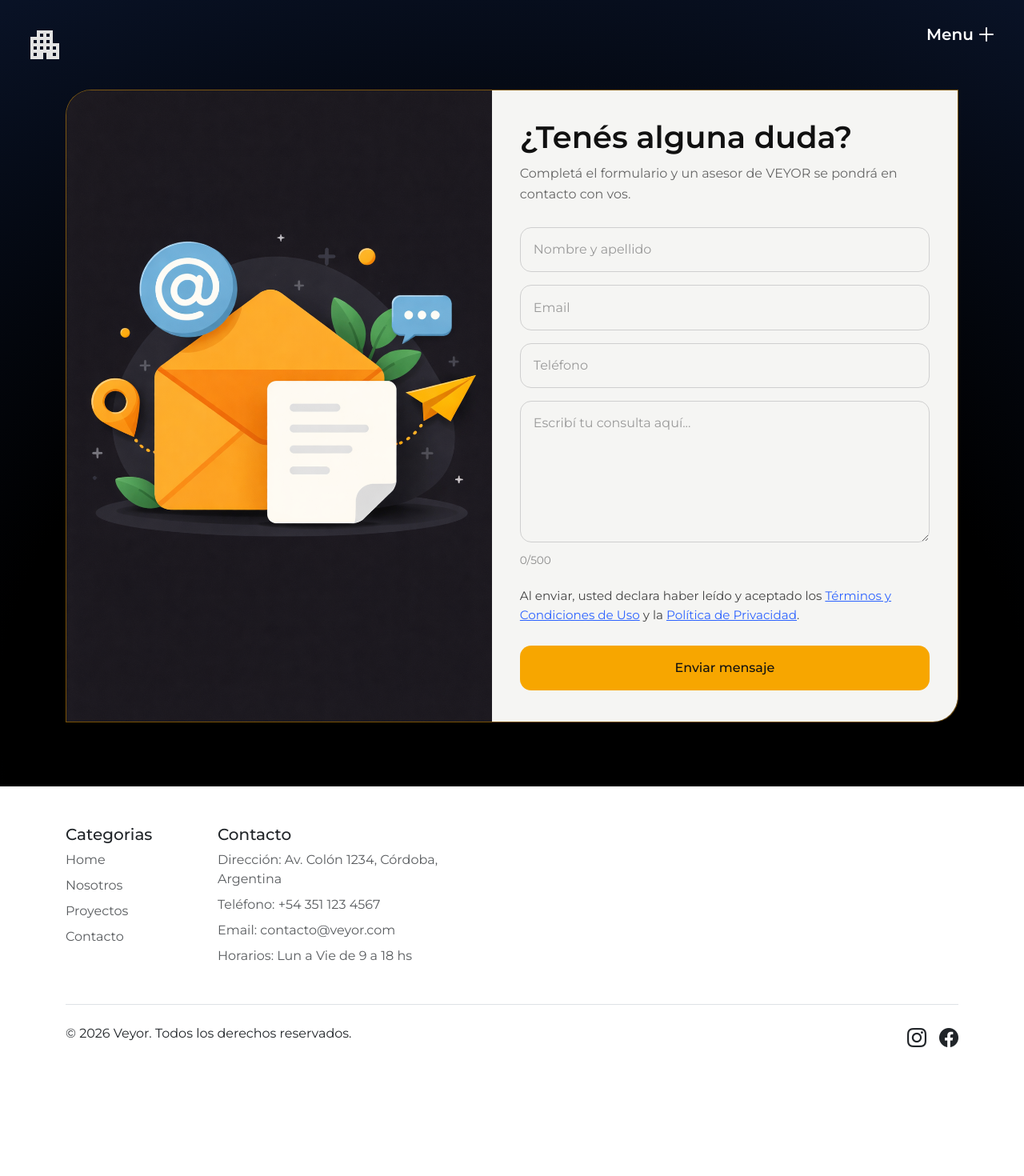
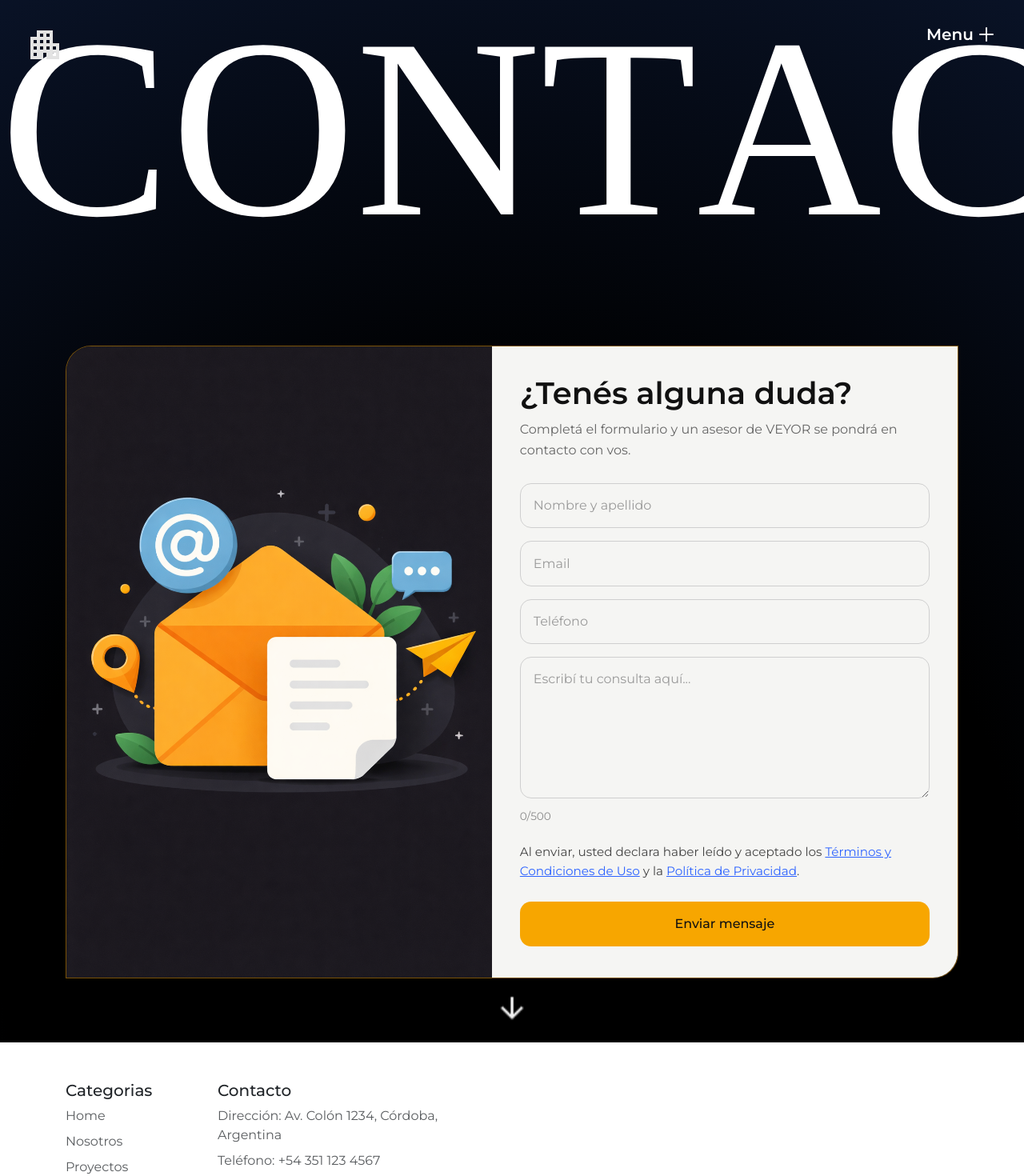
Before and after one commit to pablovenica7/Web-Real-Estate, a React (Vite) app: page /contacto in a window 1280 px wide. Shown: the top 1470 px of the page at 80% size. Before the commit the page ends 1428 px from the top, so only its background shows below. Built offline with nearby package versions, Linux system fonts and the light colour scheme; a web font is replaced by a local one.

Commit message:
Update Contacto.jsx

```diff
--- a/src/pages/Contacto.jsx
+++ b/src/pages/Contacto.jsx
@@ -1,6 +1,7 @@
 import { useState } from 'react'
 import { Link } from 'react-router-dom'
 import StaggeredMenu from '../components/StaggeredMenu'
+import TextPressure from '../components/TextPressure'
 
 const menuItems = [
   { label: 'Home', link: '/', icon: '/icono-home.svg' },
@@ -37,7 +38,28 @@ function Contacto() {
         />
       </div>
 
-      <section className="contacto-section">
+      <section className="contacto-hero">
+        <div className="contacto-hero-text">
+          <TextPressure
+            text="CONTACTO"
+            flex
+            alpha={false}
+            stroke={false}
+            width
+            weight
+            italic
+            textColor="#ffffff"
+            strokeColor="#ff7a00"
+            minFontSize={36}
+          />
+        </div>
+
+        <a href="#contacto-card-section" className="scroll-down-nosotros">
+          <img src="/icono-flecha.png" alt="Bajar a formulario de contacto" />
+        </a>
+      </section>
+
+      <section id="contacto-card-section" className="contacto-section">
         <div className="container contacto-container">
           <div className="contacto-card">
             <div className="contacto-card-image">
```
